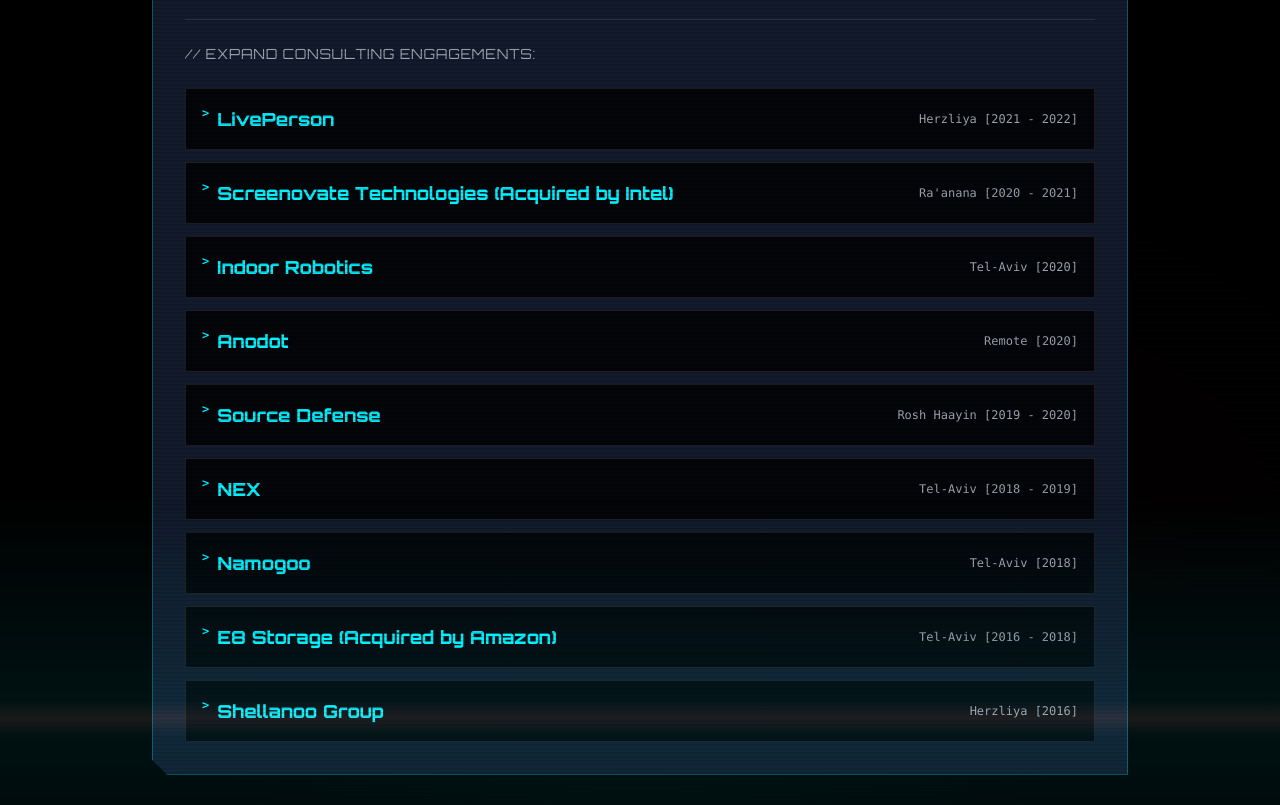
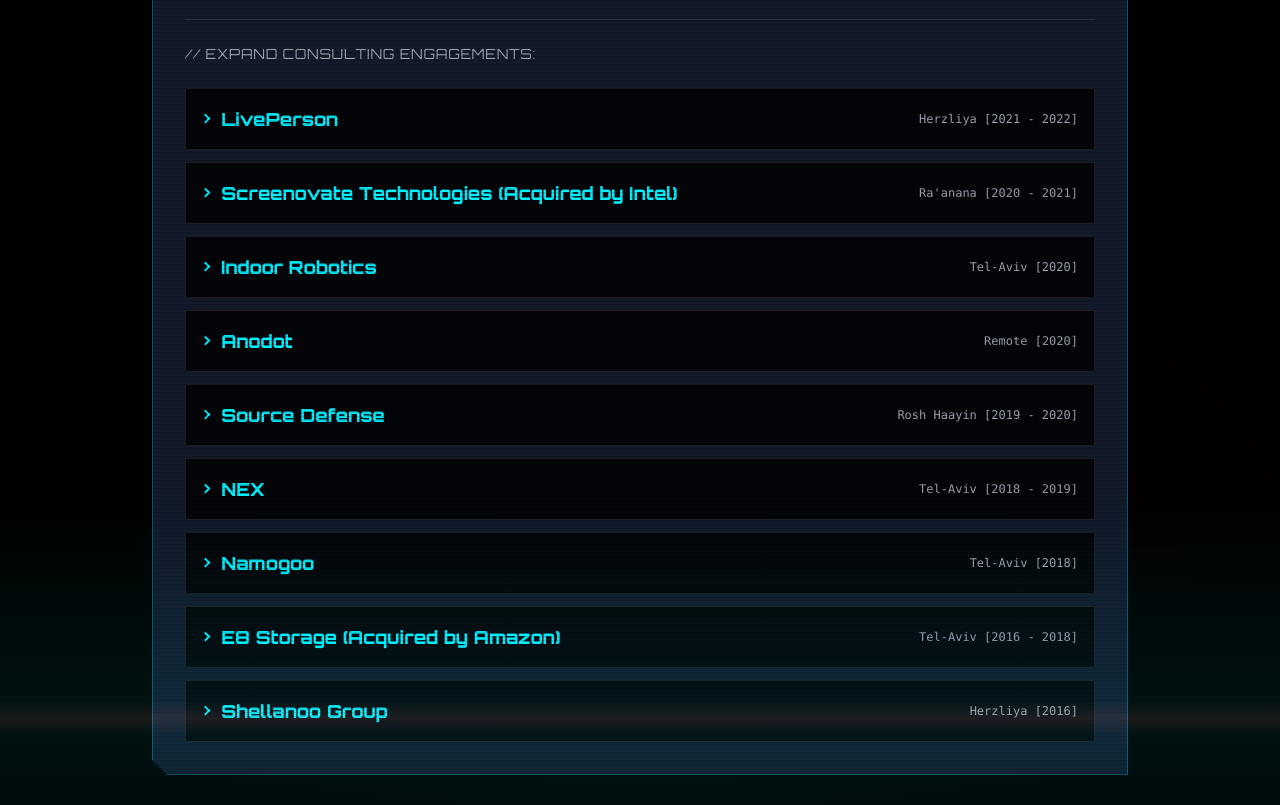
Before and after one commit to boaz-foux/boaz-foux.github.io, a Jekyll site: the page built from index.md, in a window 1280 px wide and 1400 px high, scrolled down 1059 px. Shown: the part 150-955 px from the top of the window. Built offline with Jekyll 4.4.1, drawn with Linux system fonts in a browser that asks for light colours; nearby versions of some CDN libraries.

Commit message:
Enhance arrow icon styling and interaction in index layout. Updated arrow icon design for better visibility and added transition effects for a smoother user experience when expanding details sections.

```diff
--- a/_sass/layout/_index.scss
+++ b/_sass/layout/_index.scss
@@ -91,7 +91,17 @@
     list-style: none;
 }
 
+.arrow-icon {
+    flex: none;
+    width: 0.45rem;
+    height: 0.45rem;
+    border-right: 2px solid currentColor;
+    border-bottom: 2px solid currentColor;
+    transform: rotate(-45deg);
+    transition: transform 0.15s ease, color 0.15s ease;
+}
+
 details[open] summary .arrow-icon {
-    transform: rotate(90deg);
+    transform: rotate(45deg);
     color: #ff007f;
 }
--- a/index.md
+++ b/index.md
@@ -85,8 +85,8 @@
         <div class="space-y-3">
             <details class="group bg-black/80 border border-white/10 overflow-hidden">
                 <summary class="flex flex-col items-start gap-1 sm:flex-row sm:justify-between sm:items-center p-4 cursor-pointer hover:bg-cyber-cyan/5 transition-colors">
-                            <span class="font-orbitron font-bold text-cyber-cyan flex items-start gap-2 min-w-0 text-left">
-                        <span class="arrow-icon transition-transform font-mono text-xs">&gt;</span> LivePerson
+                            <span class="font-orbitron font-bold text-cyber-cyan flex items-center gap-3 min-w-0 text-left">
+                        <span class="arrow-icon" aria-hidden="true"></span> LivePerson
                     </span>
                     <span class="text-xs text-gray-400 font-mono">Herzliya [2021 - 2022]</span>
                 </summary>
@@ -98,8 +98,8 @@
 
             <details class="group bg-black/80 border border-white/10 overflow-hidden">
                 <summary class="flex flex-col items-start gap-1 sm:flex-row sm:justify-between sm:items-center p-4 cursor-pointer hover:bg-cyber-cyan/5 transition-colors">
-                            <span class="font-orbitron font-bold text-cyber-cyan flex items-start gap-2 min-w-0 text-left">
-                        <span class="arrow-icon transition-transform font-mono text-xs">&gt;</span> Screenovate Technologies (Acquired by Intel)
+                            <span class="font-orbitron font-bold text-cyber-cyan flex items-center gap-3 min-w-0 text-left">
+                        <span class="arrow-icon" aria-hidden="true"></span> Screenovate Technologies (Acquired by Intel)
                     </span>
                     <span class="text-xs text-gray-400 font-mono">Ra'anana [2020 - 2021]</span>
                 </summary>
@@ -111,8 +111,8 @@
 
             <details class="group bg-black/80 border border-white/10 overflow-hidden">
                 <summary class="flex flex-col items-start gap-1 sm:flex-row sm:justify-between sm:items-center p-4 cursor-pointer hover:bg-cyber-cyan/5 transition-colors">
-                            <span class="font-orbitron font-bold text-cyber-cyan flex items-start gap-2 min-w-0 text-left">
-                        <span class="arrow-icon transition-transform font-mono text-xs">&gt;</span> Indoor Robotics
+                            <span class="font-orbitron font-bold text-cyber-cyan flex items-center gap-3 min-w-0 text-left">
+                        <span class="arrow-icon" aria-hidden="true"></span> Indoor Robotics
                     </span>
                     <span class="text-xs text-gray-400 font-mono">Tel-Aviv [2020]</span>
                 </summary>
@@ -124,8 +124,8 @@
 
             <details class="group bg-black/80 border border-white/10 overflow-hidden">
                 <summary class="flex flex-col items-start gap-1 sm:flex-row sm:justify-between sm:items-center p-4 cursor-pointer hover:bg-cyber-cyan/5 transition-colors">
-                            <span class="font-orbitron font-bold text-cyber-cyan flex items-start gap-2 min-w-0 text-left">
-                        <span class="arrow-icon transition-transform font-mono text-xs">&gt;</span> Anodot
+                            <span class="font-orbitron font-bold text-cyber-cyan flex items-center gap-3 min-w-0 text-left">
+                        <span class="arrow-icon" aria-hidden="true"></span> Anodot
                     </span>
                     <span class="text-xs text-gray-400 font-mono">Remote [2020]</span>
                 </summary>
@@ -136,8 +136,8 @@
 
             <details class="group bg-black/80 border border-white/10 overflow-hidden">
                 <summary class="flex flex-col items-start gap-1 sm:flex-row sm:justify-between sm:items-center p-4 cursor-pointer hover:bg-cyber-cyan/5 transition-colors">
-                            <span class="font-orbitron font-bold text-cyber-cyan flex items-start gap-2 min-w-0 text-left">
-                        <span class="arrow-icon transition-transform font-mono text-xs">&gt;</span> Source Defense
+                            <span class="font-orbitron font-bold text-cyber-cyan flex items-center gap-3 min-w-0 text-left">
+                        <span class="arrow-icon" aria-hidden="true"></span> Source Defense
                     </span>
                     <span class="text-xs text-gray-400 font-mono">Rosh Haayin [2019 - 2020]</span>
                 </summary>
@@ -148,8 +148,8 @@
 
             <details class="group bg-black/80 border border-white/10 overflow-hidden">
                 <summary class="flex flex-col items-start gap-1 sm:flex-row sm:justify-between sm:items-center p-4 cursor-pointer hover:bg-cyber-cyan/5 transition-colors">
-                            <span class="font-orbitron font-bold text-cyber-cyan flex items-start gap-2 min-w-0 text-left">
-                        <span class="arrow-icon transition-transform font-mono text-xs">&gt;</span> NEX
+                            <span class="font-orbitron font-bold text-cyber-cyan flex items-center gap-3 min-w-0 text-left">
+                        <span class="arrow-icon" aria-hidden="true"></span> NEX
                     </span>
                     <span class="text-xs text-gray-400 font-mono">Tel-Aviv [2018 - 2019]</span>
                 </summary>
@@ -160,8 +160,8 @@
 
             <details class="group bg-black/80 border border-white/10 overflow-hidden">
                 <summary class="flex flex-col items-start gap-1 sm:flex-row sm:justify-between sm:items-center p-4 cursor-pointer hover:bg-cyber-cyan/5 transition-colors">
-                            <span class="font-orbitron font-bold text-cyber-cyan flex items-start gap-2 min-w-0 text-left">
-                        <span class="arrow-icon transition-transform font-mono text-xs">&gt;</span> Namogoo
+                            <span class="font-orbitron font-bold text-cyber-cyan flex items-center gap-3 min-w-0 text-left">
+                        <span class="arrow-icon" aria-hidden="true"></span> Namogoo
                     </span>
                     <span class="text-xs text-gray-400 font-mono">Tel-Aviv [2018]</span>
                 </summary>
@@ -173,8 +173,8 @@
 
             <details class="group bg-black/80 border border-white/10 overflow-hidden">
                 <summary class="flex flex-col items-start gap-1 sm:flex-row sm:justify-between sm:items-center p-4 cursor-pointer hover:bg-cyber-cyan/5 transition-colors">
-                            <span class="font-orbitron font-bold text-cyber-cyan flex items-start gap-2 min-w-0 text-left">
-                        <span class="arrow-icon transition-transform font-mono text-xs">&gt;</span> E8 Storage (Acquired by Amazon)
+                            <span class="font-orbitron font-bold text-cyber-cyan flex items-center gap-3 min-w-0 text-left">
+                        <span class="arrow-icon" aria-hidden="true"></span> E8 Storage (Acquired by Amazon)
                     </span>
                     <span class="text-xs text-gray-400 font-mono">Tel-Aviv [2016 - 2018]</span>
                 </summary>
@@ -185,8 +185,8 @@
 
             <details class="group bg-black/80 border border-white/10 overflow-hidden">
                 <summary class="flex flex-col items-start gap-1 sm:flex-row sm:justify-between sm:items-center p-4 cursor-pointer hover:bg-cyber-cyan/5 transition-colors">
-                            <span class="font-orbitron font-bold text-cyber-cyan flex items-start gap-2 min-w-0 text-left">
-                        <span class="arrow-icon transition-transform font-mono text-xs">&gt;</span> Shellanoo Group
+                            <span class="font-orbitron font-bold text-cyber-cyan flex items-center gap-3 min-w-0 text-left">
+                        <span class="arrow-icon" aria-hidden="true"></span> Shellanoo Group
                     </span>
                     <span class="text-xs text-gray-400 font-mono">Herzliya [2016]</span>
                 </summary>
```
